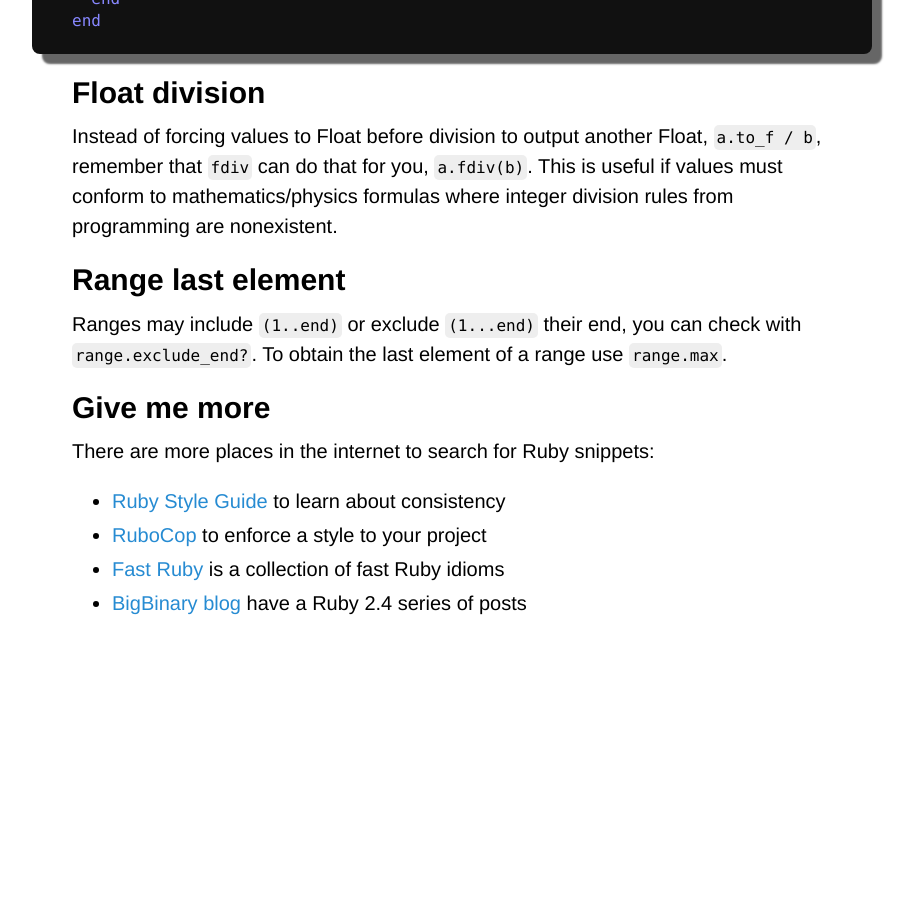
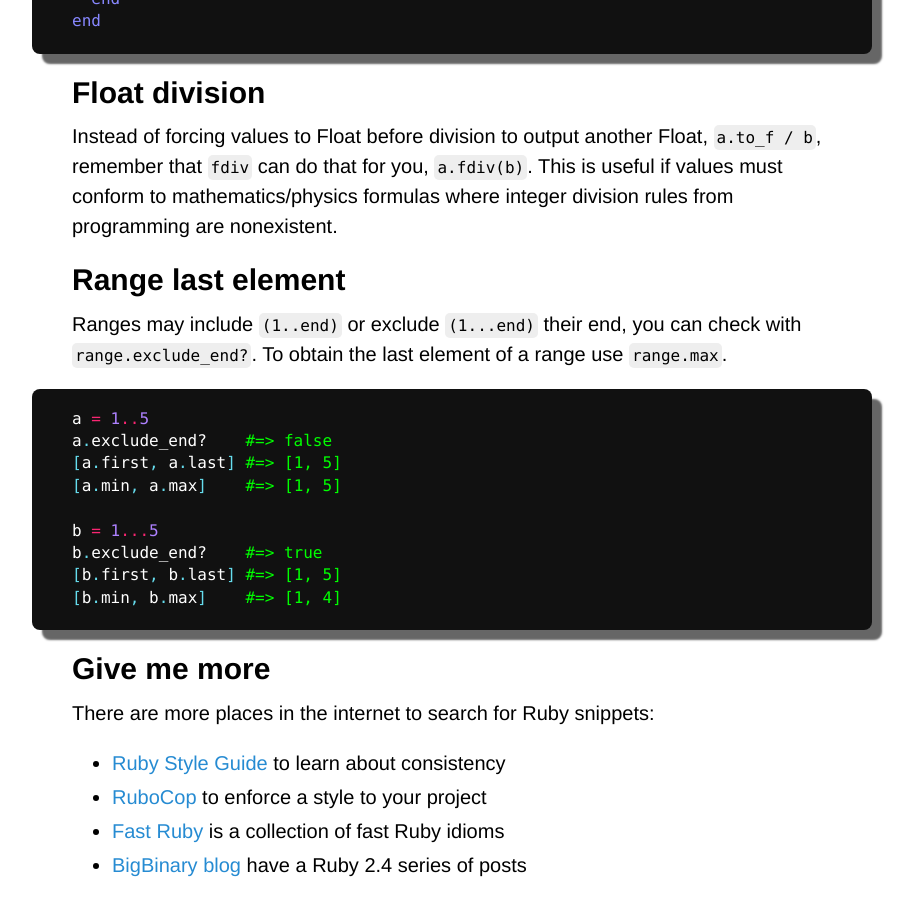
Before and after one commit to Maumagnaguagno/maumagnaguagno.github.io, a Jekyll site: the page built from ruby.md, in a window 1280 px wide and 900 px high, scrolled down 5272 px. Shown: the whole window, without its empty margins (188-1102 px from the left). Built offline with Jekyll 4.4.1, drawn with Linux system fonts in a browser that asks for light colours; our own code applies the rules of GitHub Pages for plain Markdown files; before the commit the page ends 5910 px from its top, so only the background shows below that.

Commit message:
Add code block to Ruby Range last element

````diff
--- a/ruby.md
+++ b/ruby.md
@@ -228,6 +228,18 @@ This is useful if values must conform to mathematics/physics formulas where inte
 Ranges may include ``(1..end)`` or exclude ``(1...end)`` their end, you can check with ``range.exclude_end?``.
 To obtain the last element of a range use ``range.max``.
 
+```ruby
+a = 1..5
+a.exclude_end?    #=> false
+[a.first, a.last] #=> [1, 5]
+[a.min, a.max]    #=> [1, 5]
+
+b = 1...5
+b.exclude_end?    #=> true
+[b.first, b.last] #=> [1, 5]
+[b.min, b.max]    #=> [1, 4]
+```
+
 ## Give me more
 There are more places in the internet to search for Ruby snippets:
 - [Ruby Style Guide](https://github.com/bbatsov/ruby-style-guide) to learn about consistency
````
